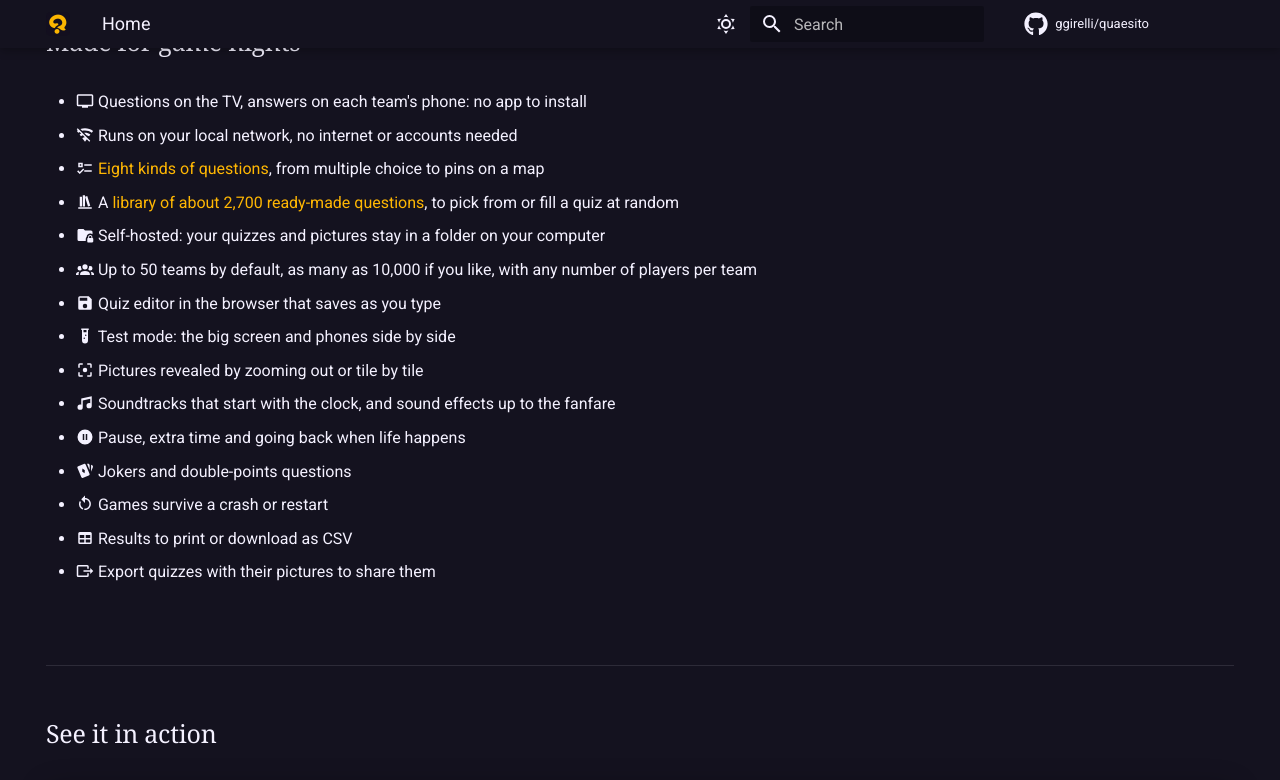
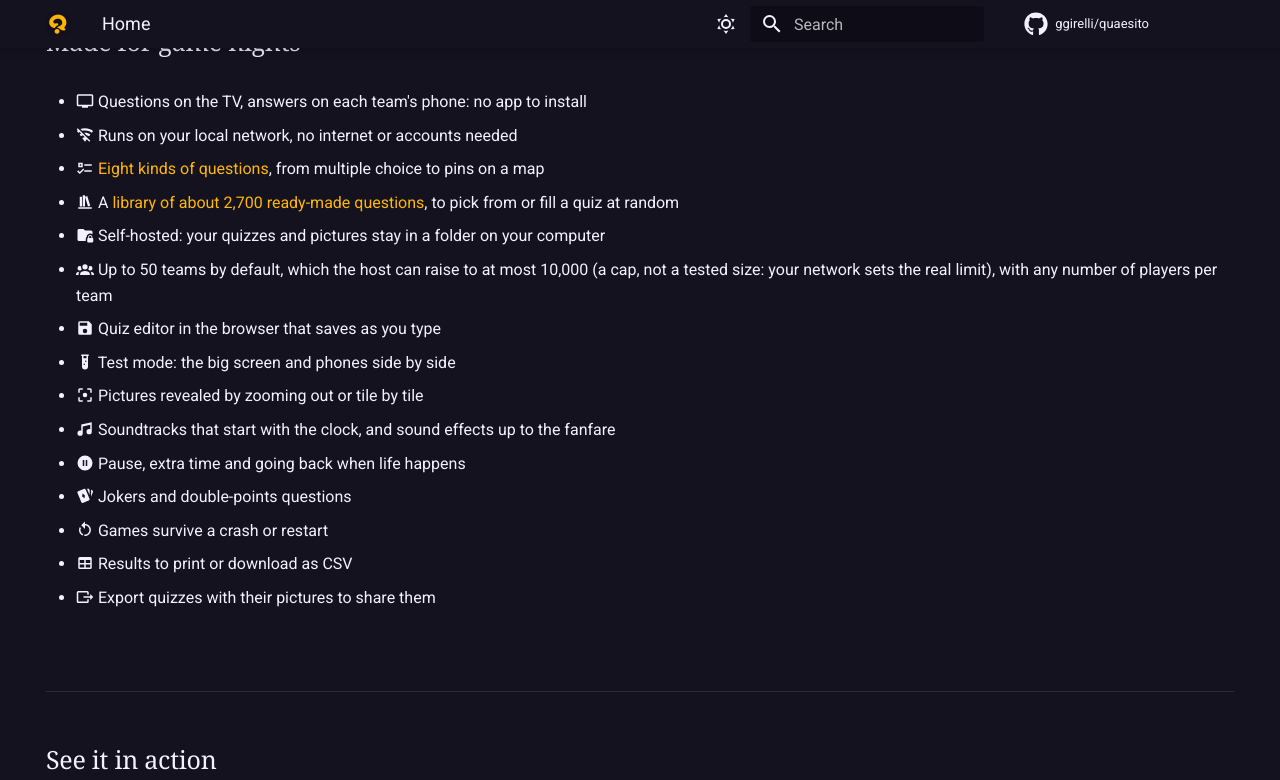
Before and after one commit to ggirelli/quaesito, an MkDocs documentation site: the page built from docs/index.md, in a window 1280 px wide and 900 px high, scrolled down 898 px, cut to the strip 0-780 px from the top of the window. Built offline with MkDocs 1.6.1 and Material for MkDocs 9.7.7, drawn with Linux system fonts in a browser that asks for light colours; plug-ins that fetch from the network failed and are left out.

Commit message:
docs: state the Playground's privacy and the team limit precisely
The Playground still downloads its own files, so "nothing is sent
anywhere" was broader than the code: say instead that no game server is
involved and answers stay on the device. The 10,000 teams are
MAX_TEAMS_CEILING, a per-game cap against floods, not a tested size, so
say so in the README and on the docs homepage.

Co-Authored-By: Claude Opus 5.5 <noreply@anthropic.com>

```diff
--- a/docs/index.md
+++ b/docs/index.md
@@ -42,7 +42,7 @@ For Windows (64-bit, also on Arm), Macs (Apple silicon and Intel) and Linux (x86
 - :material-format-list-checks: [Eight kinds of questions](question-types.md), from multiple choice to pins on a map
 - :material-bookshelf: A [library of about 2,700 ready-made questions](question-library.md), to pick from or fill a quiz at random
 - :material-folder-lock: Self-hosted: your quizzes and pictures stay in a folder on your computer
-- :material-account-group: Up to 50 teams by default, as many as 10,000 if you like, with any number of players per team
+- :material-account-group: Up to 50 teams by default, which the host can raise to at most 10,000 (a cap, not a tested size: your network sets the real limit), with any number of players per team
 - :material-content-save: Quiz editor in the browser that saves as you type
 - :material-test-tube: Test mode: the big screen and phones side by side
 - :material-image-filter-center-focus: Pictures revealed by zooming out or tile by tile
```
Also changed, not shown: README.md (+4 -3 lines).
